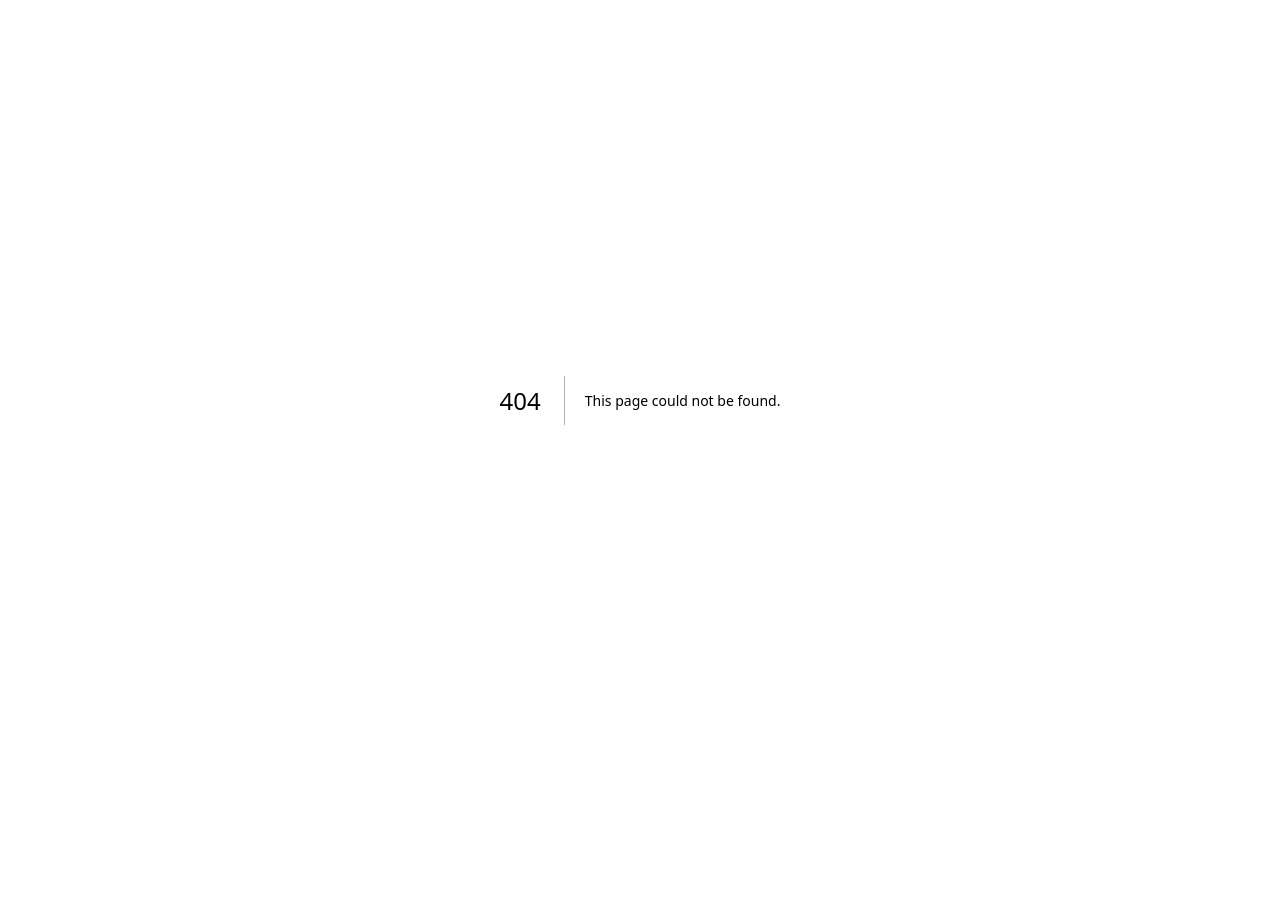
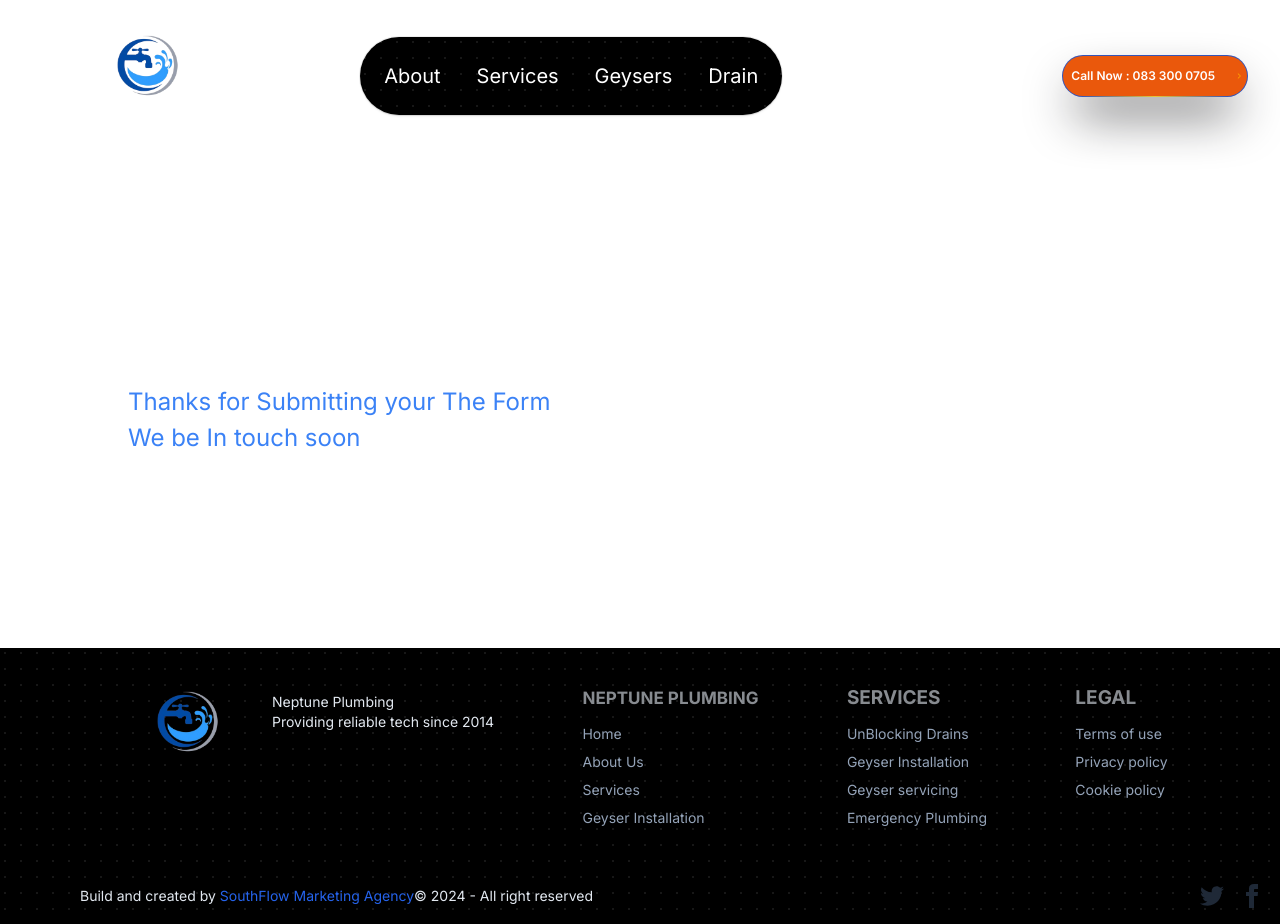
Before and after one commit to banele303/Neptune-plumber, a Next.js app: page /thanks in a window 1280 px wide. Before the commit this address had no page. Before the commit the page ends 800 px from the top, so only its background shows below. Built offline with nearby package versions, Linux system fonts and the light colour scheme.

Commit message:
google tag

```diff
--- a/app/layout.js
+++ b/app/layout.js
@@ -4,7 +4,7 @@ import { GoogleTagManager } from '@next/third-parties/google'
 const inter = Inter({ subsets: ["latin"] });
 
 export const metadata = {
-  title: "Neptune Plumbing the best Plumbing services campany in Gauteng",
+  title: "Neptune Plumbers, Are  Plumbing services Expects  in Gauteng",
   description: "Looking for reliable  plumbing service ? Choose Neptune Plumbers 24 7 today! Call us immediately at +27 83 300 0705 for plumber services",
 };
 
--- /dev/null
+++ b/app/thanks/page.js
@@ -0,0 +1,21 @@
+
+import Footer from '../our-plumbing-services/ui/footer';
+
+import { Navbar } from '../components/ui/Navbar';
+import Thanks from './thanks';
+
+
+
+
+
+
+export default function PrivacyPolicy() {
+  return (
+    <div>
+      <Navbar/>
+   <Thanks/>
+     <Footer/>
+
+    </div>
+  );
+}
--- /dev/null
+++ b/app/thanks/thanks.jsx
@@ -0,0 +1,11 @@
+"use client"
+
+export default function Thanks() {
+  return (
+    <div className="mx-auto px-[2rem] py-[10rem] md:px-[8rem]">
+
+      <h1 className="text-[18px] md:text-[24px] text-bold text-blue-500 py-8 pt-[14rem]">Thanks for Submitting your The Form <br/> We be In touch soon</h1>
+
+    </div>
+  )
+}
```
